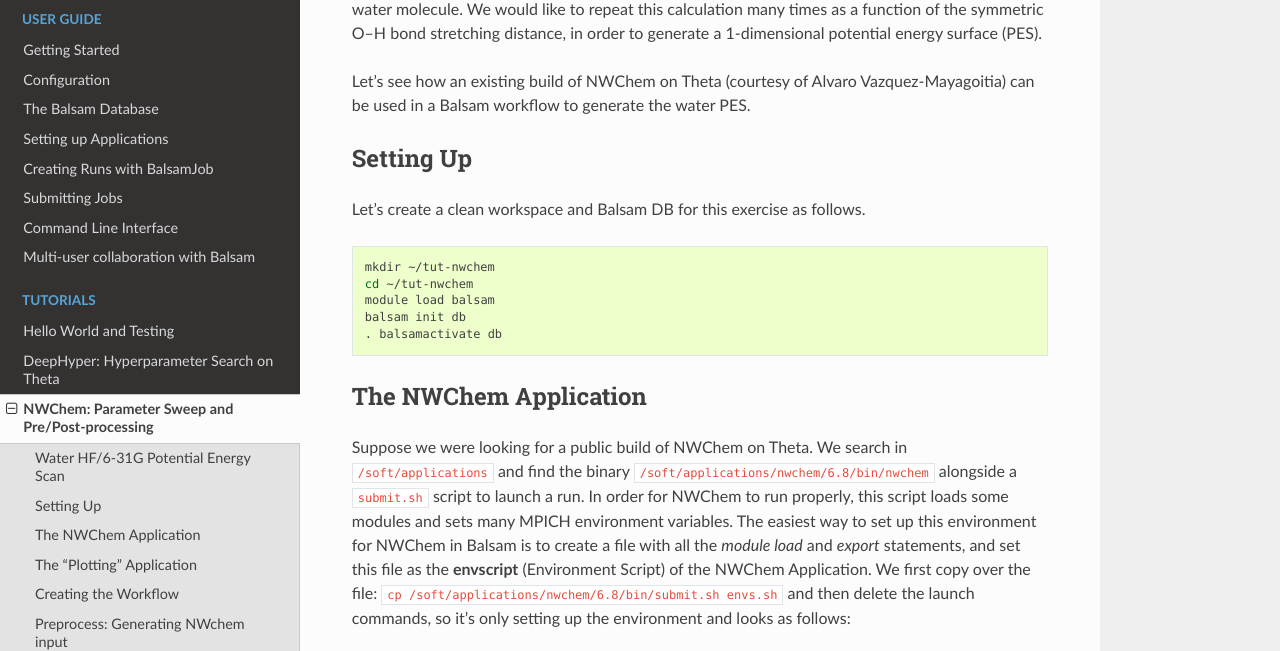
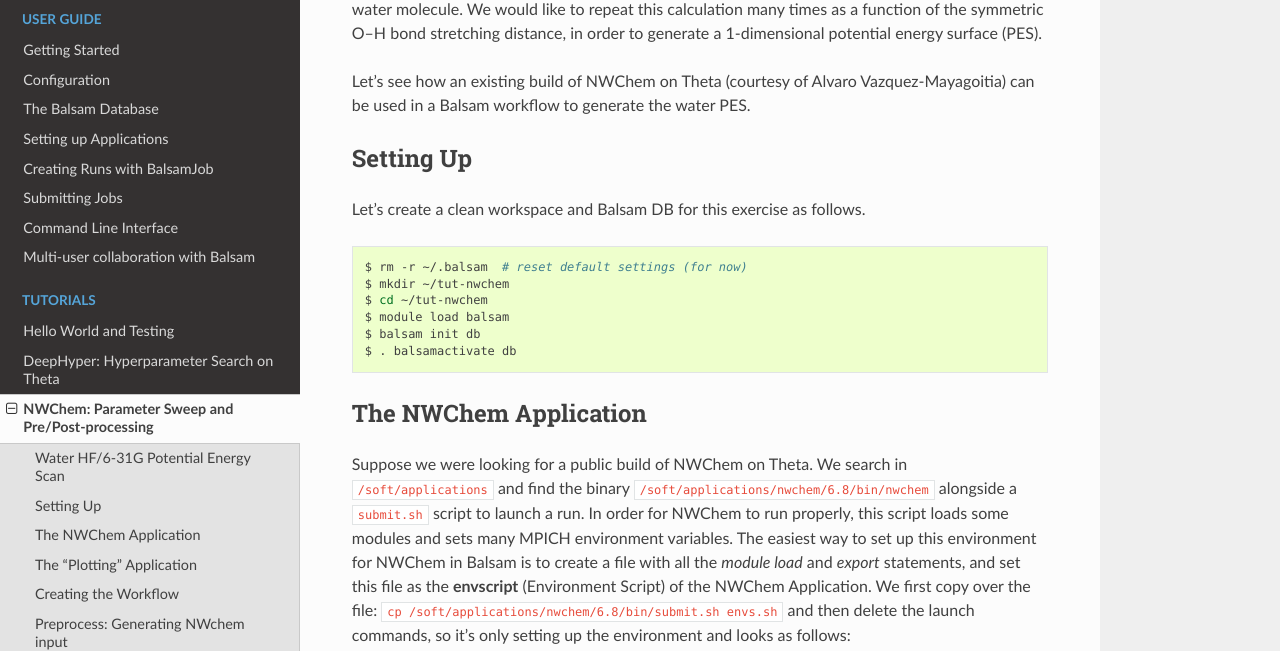
Before and after one commit to argonne-lcf/balsam, a Sphinx documentation site: the page built from docs/tutorial/nwchem.rst, in a window 1280 px wide and 900 px high, scrolled down 520 px, cut to the strip 0-651 px from the top of the window. Built offline with Sphinx 7.4.7 and the Read the Docs theme 2.0.0, drawn with Linux system fonts in a browser that asks for light colours.

Commit message:
NWChem tutorial

```diff
--- a/docs/tutorial/deephyper.rst
+++ b/docs/tutorial/deephyper.rst
@@ -17,6 +17,7 @@
 
     # Create a new workspace with a Balsam DB
     $ module load deephyper
+    $ rm -r ~/.balsam # reset default settings (for now)
     $ mkdir ~/dh-tutorial
     $ cd ~/dh-tutorial
     $ balsam init db
--- a/docs/tutorial/nwchem.rst
+++ b/docs/tutorial/nwchem.rst
@@ -27,11 +27,12 @@
 
 .. code-block:: bash
 
-    mkdir ~/tut-nwchem
-    cd ~/tut-nwchem
-    module load balsam
-    balsam init db
-    . balsamactivate db
+    $ rm -r ~/.balsam  # reset default settings (for now)
+    $ mkdir ~/tut-nwchem
+    $ cd ~/tut-nwchem
+    $ module load balsam
+    $ balsam init db
+    $ . balsamactivate db
 
 The NWChem Application
 -----------------------
```
